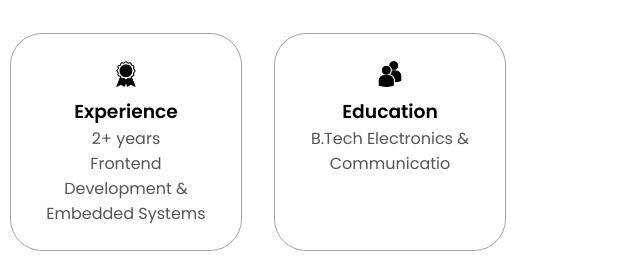
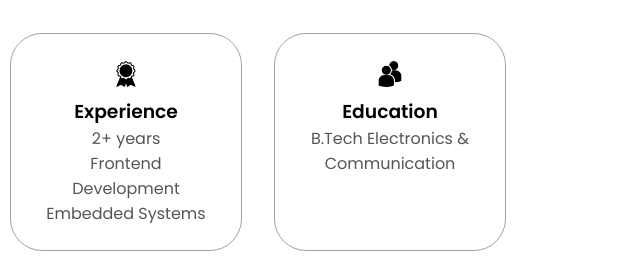
Before and after one commit to nainesh30/comingsoon, a plain HTML site: page index.html in a window 1280 px wide. Shown: the part 1040-1316 px from the top of the page, 614-1254 px from the left. Drawn offline with Linux system fonts and the light colour scheme.

Commit message:
Update index.html

```diff
--- a/index.html
+++ b/index.html
@@ -94,7 +94,7 @@
                 class="icon"
               />
               <h3>Experience</h3>
-              <p>2+ years <br />Frontend Development & Embedded Systems</p>
+              <p>2+ years <br />Frontend Development <br> Embedded Systems</p>
             </div>
             <div class="details-container">
               <img
@@ -103,7 +103,7 @@
                 class="icon"
               />
               <h3>Education</h3>
-              <p>B.Tech Electronics & Communicatio</p>
+              <p>B.Tech Electronics & Communication</p>
             </div>
           </div>
           <div class="text-container">
```
